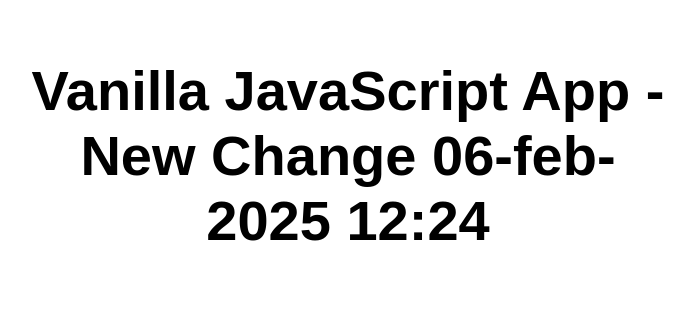
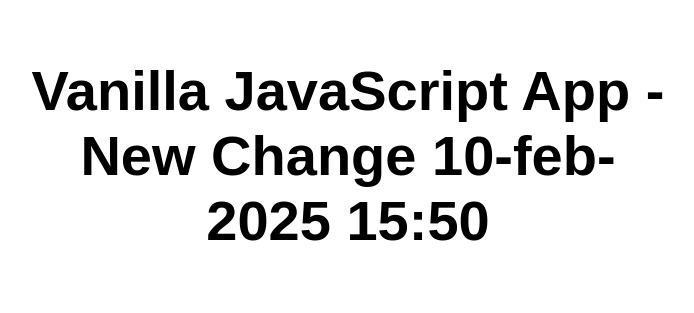
Before and after one commit to gmartin50/my-first-static-web-app, a website: page src/index.html in a window 1280 px wide. Shown: the whole page, without its empty margins (292-986 px from the left). Drawn offline with Linux system fonts and the light colour scheme.

Commit message:
Update index.html

```diff
--- a/src/index.html
+++ b/src/index.html
@@ -10,7 +10,7 @@
 
 <body>
   <main>
-    <h1>Vanilla JavaScript App - New Change 06-feb-2025 12:24</h1>
+    <h1>Vanilla JavaScript App - New Change 10-feb-2025 15:50</h1>
   </main>
 </body>
 
```
